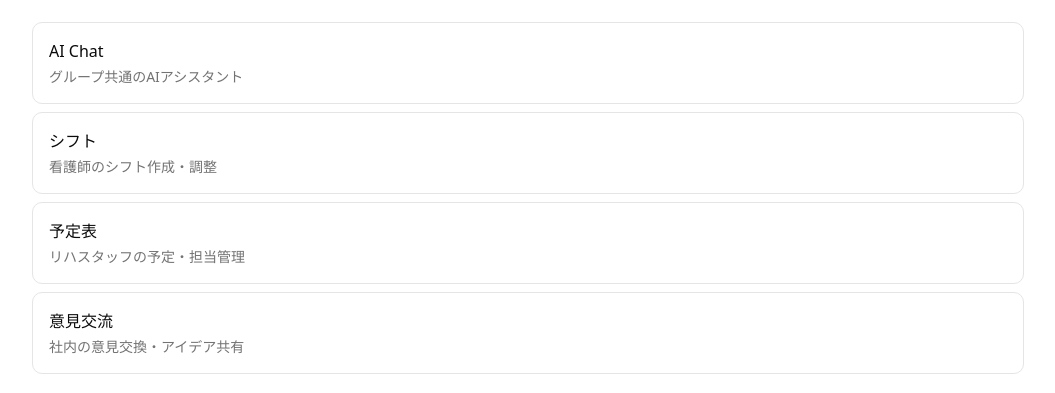
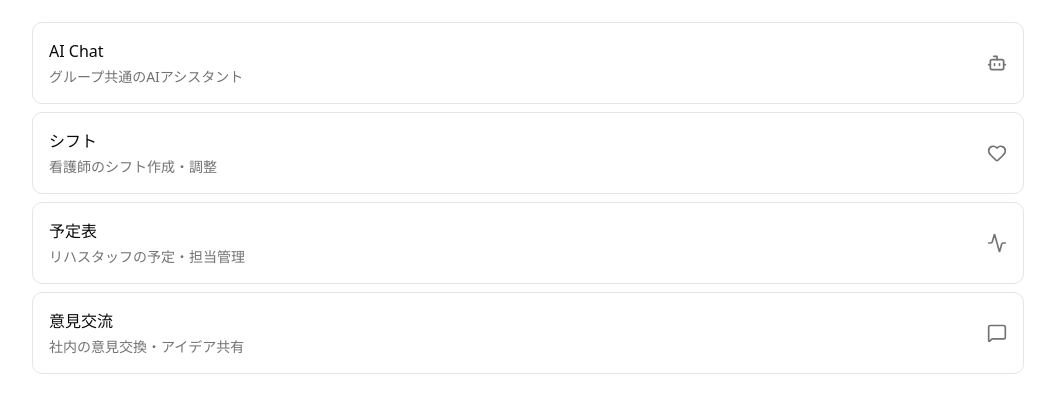
Before and after one commit to mgumi623/test-app-name, a Next.js app: page /Select in a window 1280 px wide. Both pictures are taken after a click on the button "リスト". Shown: the part 286-679 px from the top of the page, without its empty margins (112-1167 px from the left). Built offline with nearby package versions, Linux system fonts and the light colour scheme.

Commit message:
fix: ListLayoutのTypeScriptエラーを修正 (option.icon -> option.Icon)

```diff
--- a/src/app/Select/components/ListLayout.tsx
+++ b/src/app/Select/components/ListLayout.tsx
@@ -42,9 +42,9 @@ export default function ListLayout({ options, selectedId, isPending, onNavigate
               </div>
 
               <div className="flex items-center gap-3 ml-4">
-                {option.icon && (
+                {option.Icon && (
                   <div className="flex-shrink-0 text-muted-foreground">
-                    <option.icon className="w-5 h-5" />
+                    <option.Icon className="w-5 h-5" />
                   </div>
                 )}
 
```
